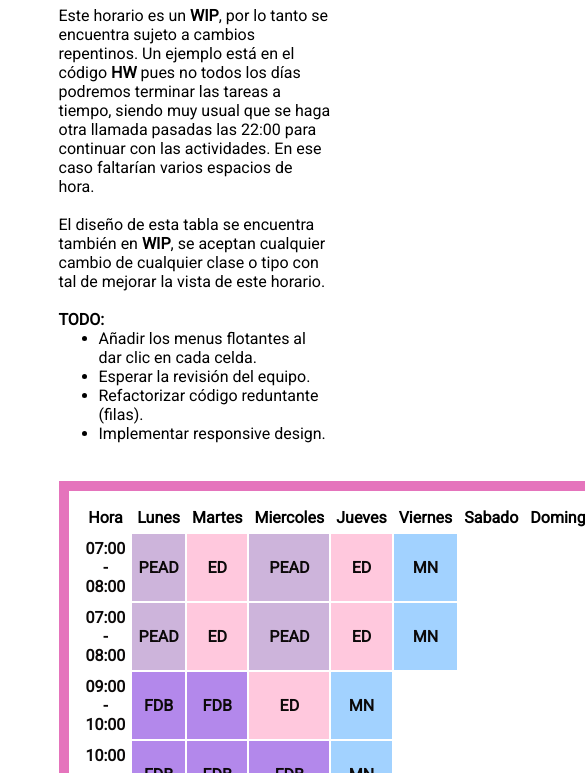
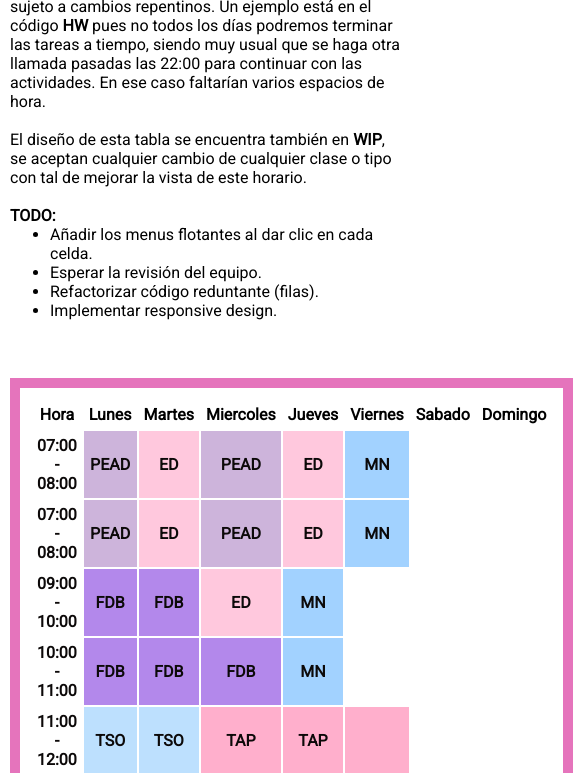
Before and after one commit to powersquirrel/horario, a plain HTML site: page index.html in a window 390 px wide. Shown: the part 89-862 px from the top of the page, 585 px wide, since content can reach past the window. Drawn offline with Linux system fonts and the light colour scheme.

Commit message:
Minor fix: added media queries

```diff
--- a/css/styles.css
+++ b/css/styles.css
@@ -73,3 +73,13 @@ p{
 .hw{
     background-color: var(--hw_);
 }
+/*Media queries*/
+@media (max-width: 600px) {
+    table{
+        width: 100%;
+    }
+    .container{
+        width: 100%;
+        padding: 10px;
+    }
+}
```
